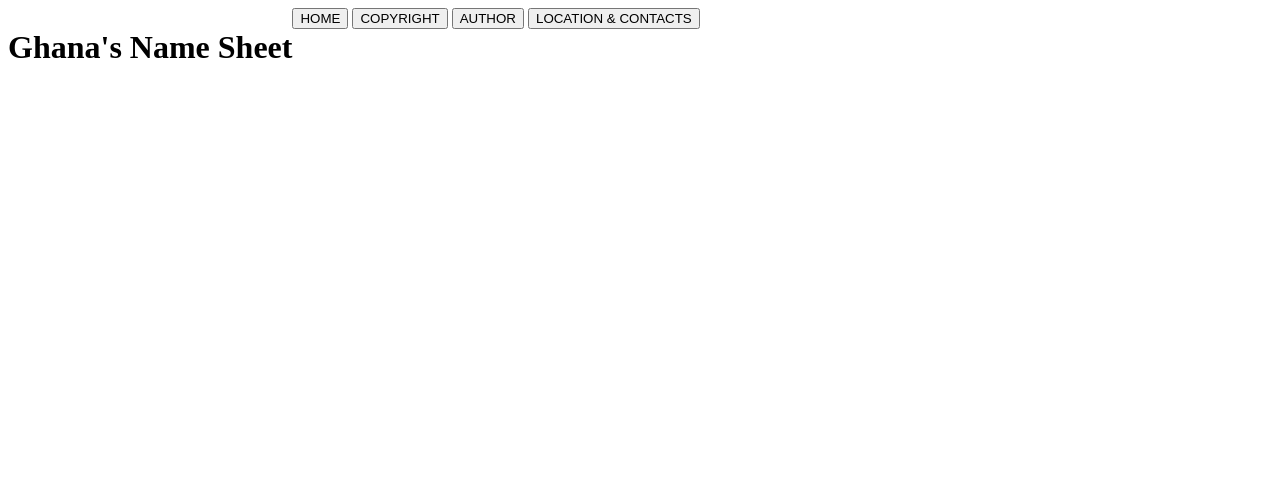
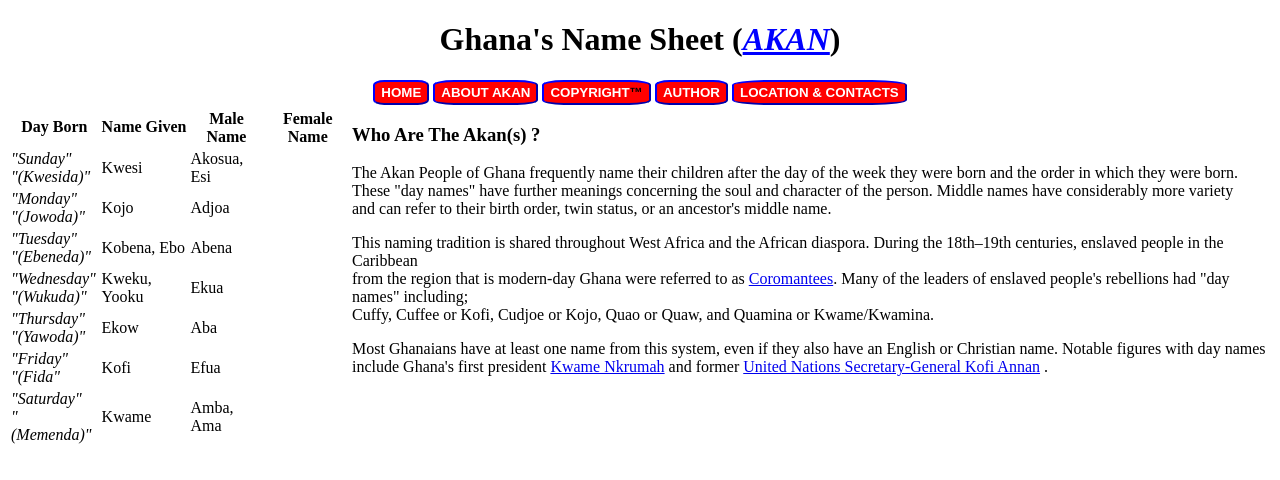
Before and after one commit to othienoJoe/Ghana-s-Naming-Culture, a plain HTML site: page index.html in a window 1280 px wide. Drawn offline with Linux system fonts and the light colour scheme.

Commit message:
added name table and about Akan

```diff
--- a/index.html
+++ b/index.html
@@ -11,17 +11,90 @@
 <header>
         <div class="header">
 	        <div class="heading">
-	                <h1>Ghana's Name Sheet</h1>
+	                <h1>Ghana's Name Sheet (<a href="https://en.wikipedia.org/wiki/Akan_names">AKAN</a>)</h1>
 	        </div>
 	        <div class="about">
 		        <a href="index.html"><button class="button button2">HOME</button></a>
-		        <a href="copyright/index.html"><button class="button button2">COPYRIGHT</button></a>
+			<a href="https://en.wikipedia.org/wiki/Akan_names"><button class="button button2">ABOUT AKAN</button></a>
+		        <a href="copyright/index.html"><button class="button button2">COPYRIGHT<span>&trade;</span></button></a>
 		        <a href="author/index.html"><button class="button button2">AUTHOR</button></a>
 		        <a href="location/index.html"><button class="button button2">LOCATION & CONTACTS</button></a>
 	        </div>
         </div>
 </header>
 <body>
+        <div class="container1">
+                <table class="table">
+
+		        <tbody>
+			        <tr>
+				        <th rowspan="2">Day Born</th>
+				        <th rowspan="2">Name Given</th>
+			        </tr>
+			        <tr>
+				        <th>Male Name</th>
+				        <th>Female Name</th>
+		   	        </tr>
+			        <tr>
+				        <td>
+					        <i>"Sunday"<br><span>"(Kwesida)"</span></i>
+				        </td>
+				        <td>Kwesi</td>
+				        <td>Akosua, Esi</td>
+			        </tr>
+			        <tr>
+				        <td>
+					        <i>"Monday"<br><span>"(Jowoda)"</span></i>
+				        </td>
+				        <td>Kojo</td>
+				        <td>Adjoa</td>
+			        </tr>
+			        <tr>
+				        <td>
+					        <i>"Tuesday"<br><span>"(Ebeneda)"</span></i>
+				        </td>
+				        <td>Kobena, Ebo</td>
+				        <td>Abena</td>
+			        </tr>
+			        <tr>
+				        <td>
+					        <i>"Wednesday"<br><span>"(Wukuda)"</span></i>
+				        </td>
+				        <td>Kweku, Yooku</td>
+				        <td>Ekua</td>
+			        </tr>
+			        <tr>
+				        <td>
+					        <i>"Thursday"<br><span>"(Yawoda)"</span></i>
+				        </td>
+				        <td>Ekow</td>
+				        <td>Aba</td>
+			        </tr>
+			        <tr>
+				        <td>
+					        <i>"Friday"<br><span>"(Fida"</span></i>
+				        </td>
+				        <td>Kofi</td>
+				        <td>Efua</td>
+			        </tr>
+			        <tr>
+				        <td>
+					        <i>"Saturday"<br><span>"(Memenda)"</span></i>
+				        </td>
+				        <td>Kwame</td>
+				        <td>Amba, Ama</td>
+			        </tr>
+		        </tbody>
+	        </table>
+		<div class="Naming">
+			<h3>Who Are The Akan(s) ?</h3>
+			<p>The <span>Akan People</span>  of <span>Ghana</span> frequently name their children after the day of the week they were born and the order in which they were born.<br> These "day names" have further meanings concerning the soul and character of the person. Middle names have considerably more variety <br>and can refer to their birth order, twin status, or an ancestor's middle name.</p>
+
+                        <p>This naming tradition is shared throughout West Africa and the African diaspora. During the 18th–19th centuries, enslaved people in the Caribbean <br>from the region that is modern-day Ghana were referred to as <a href="https://en.wikipedia.org/wiki/Coromantee">Coromantees</a>. Many of the leaders of enslaved people's rebellions had "day names" including;<br>Cuffy, Cuffee or Kofi, Cudjoe or Kojo, Quao or Quaw, and Quamina or Kwame/Kwamina.</p>
+
+                        <p>Most Ghanaians have at least one name from this system, even if they also have an English or Christian name. Notable figures with day names <br>include Ghana's first president <a href="https://en.wikipedia.org/wiki/Kwame_Nkrumah">Kwame Nkrumah</a> and former <a href="https://en.wikipedia.org/wiki/Secretary-General_of_the_United_Nations">United Nations Secretary-General Kofi Annan</a> .</p>
+		</div>
+	</div>
 
 	<script src="home.js"></script>
 </body>
--- a/style.css
+++ b/style.css
@@ -1,5 +1,25 @@
 header .header{
+	display: inline;
+	text-align: center;
+	font-weight: 900;
+}
+.header .heading a {
+	color: blue;
+	font-style: italic;
+}
+.about .button {
+	height: 25px;
+	background-color:red;
+	border-color:blue;
+	border-radius: 20%;
+	color:white;
+	font-weight: 900;;
+}
+.about .button span {
+	color: black;
+
+/*===================================================*/}
+.container1 {
 	display: flex;
-	text-align: center;
-	font-weight: 900
+	justify-content: space-between;
 }
```
